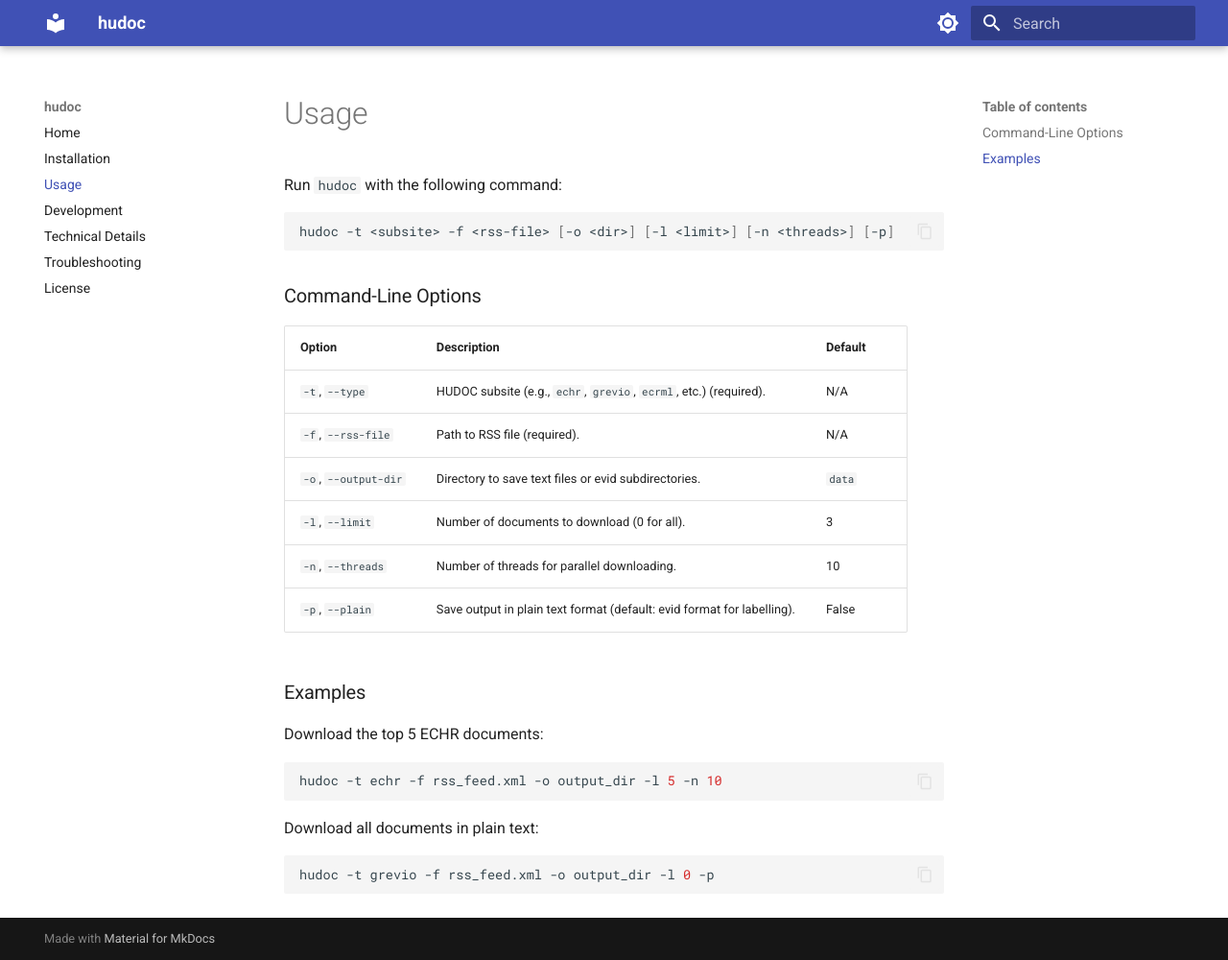
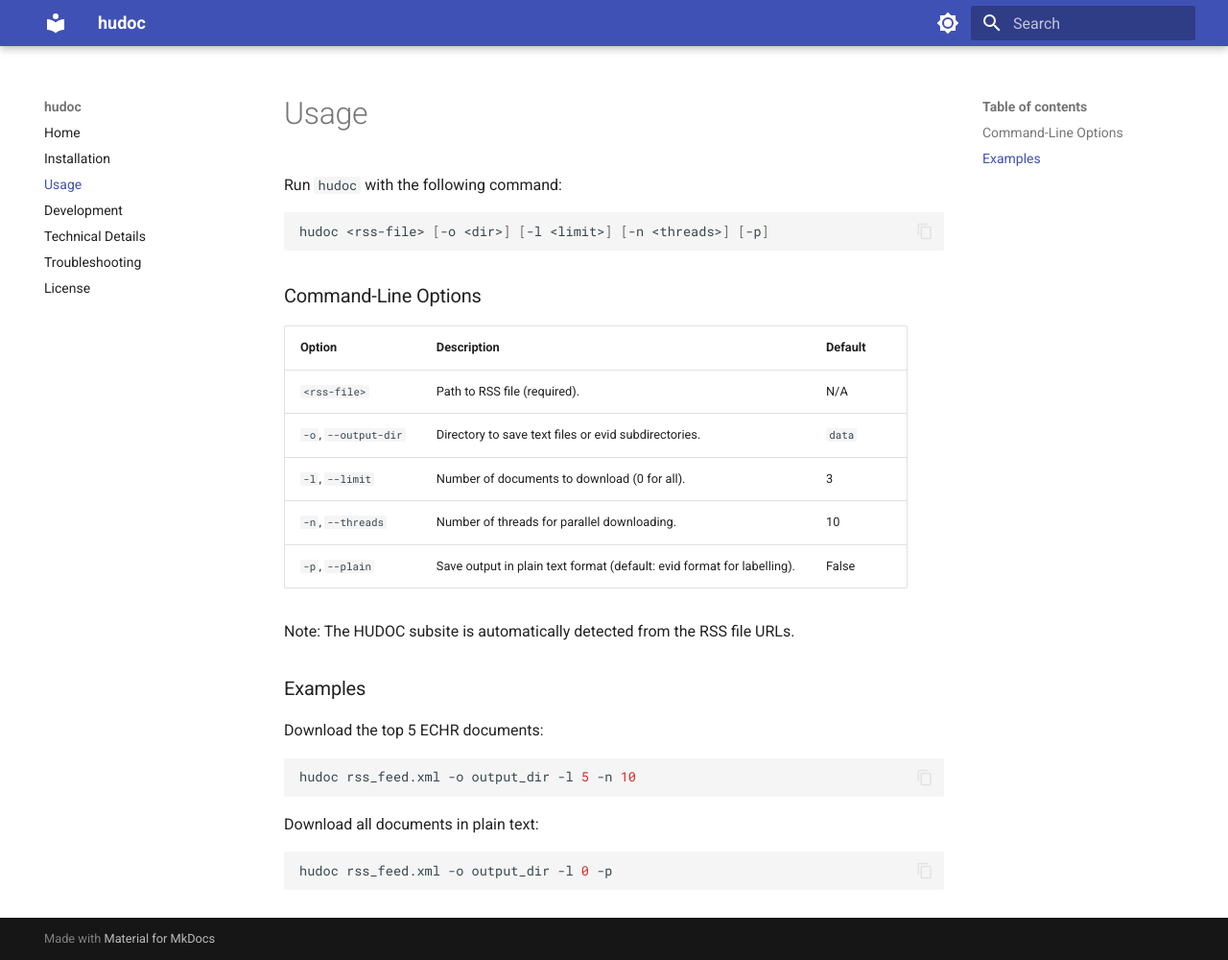
Before and after one commit to evidlabel/hudoc, an MkDocs documentation site: the page built from docs/usage.md, in a window 1280 px wide and 1000 px high. Shown: the whole window at 96% size. Built offline with MkDocs 1.6.1 and Material for MkDocs 9.7.7, drawn with Linux system fonts in a browser that asks for light colours.

Commit message:
update docs

````diff
--- a/docs/usage.md
+++ b/docs/usage.md
@@ -3,30 +3,31 @@
 Run `hudoc` with the following command:
 
 ```bash
-hudoc -t <subsite> -f <rss-file> [-o <dir>] [-l <limit>] [-n <threads>] [-p]
+hudoc <rss-file> [-o <dir>] [-l <limit>] [-n <threads>] [-p]
 ```
 
 ### Command-Line Options
 
 | Option                | Description                                                                 | Default         |
 |-----------------------|-----------------------------------------------------------------------------|-----------------|
-| `-t`, `--type`        | HUDOC subsite (e.g., `echr`, `grevio`, `ecrml`, etc.) (required).            | N/A             |
-| `-f`, `--rss-file`    | Path to RSS file (required).                                                | N/A             |
+| `<rss-file>`          | Path to RSS file (required).                                                | N/A             |
 | `-o`, `--output-dir`  | Directory to save text files or evid subdirectories.                         | `data`          |
 | `-l`, `--limit`       | Number of documents to download (0 for all).                                 | 3               |
 | `-n`, `--threads`     | Number of threads for parallel downloading.                                  | 10              |
 | `-p`, `--plain`       | Save output in plain text format (default: evid format for labelling).       | False           |
+
+Note: The HUDOC subsite is automatically detected from the RSS file URLs.
 
 ### Examples
 
 Download the top 5 ECHR documents:
 
 ```bash
-hudoc -t echr -f rss_feed.xml -o output_dir -l 5 -n 10
+hudoc rss_feed.xml -o output_dir -l 5 -n 10
 ```
 
 Download all documents in plain text:
 
 ```bash
-hudoc -t grevio -f rss_feed.xml -o output_dir -l 0 -p
+hudoc rss_feed.xml -o output_dir -l 0 -p
 ```
````
Also changed, not shown: README.md (+1 -1 lines), docs/index.md (+1 -1 lines), docs/technical-details.md (+1 -1 lines), docs/troubleshooting.md (+1 -1 lines).
